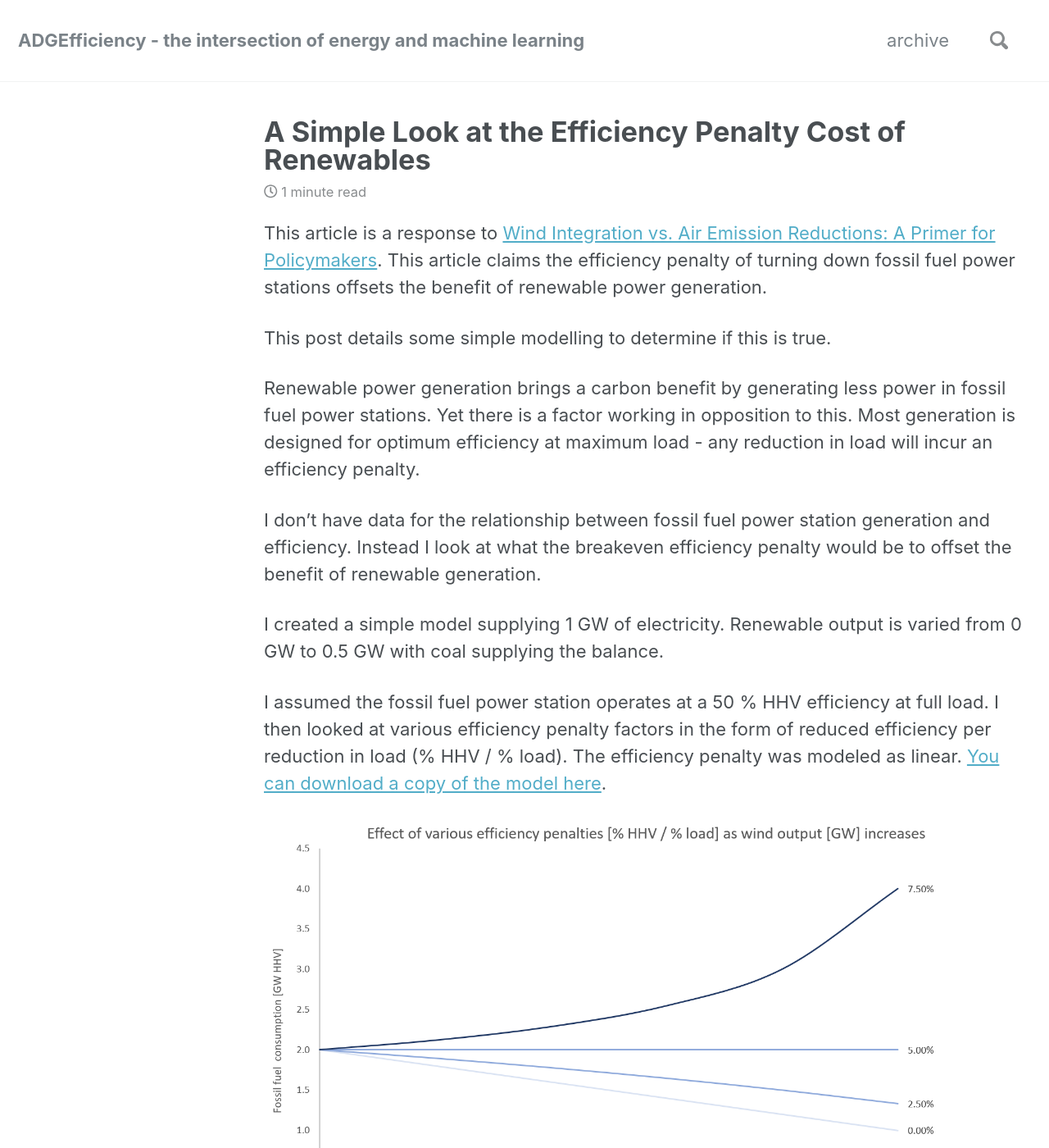
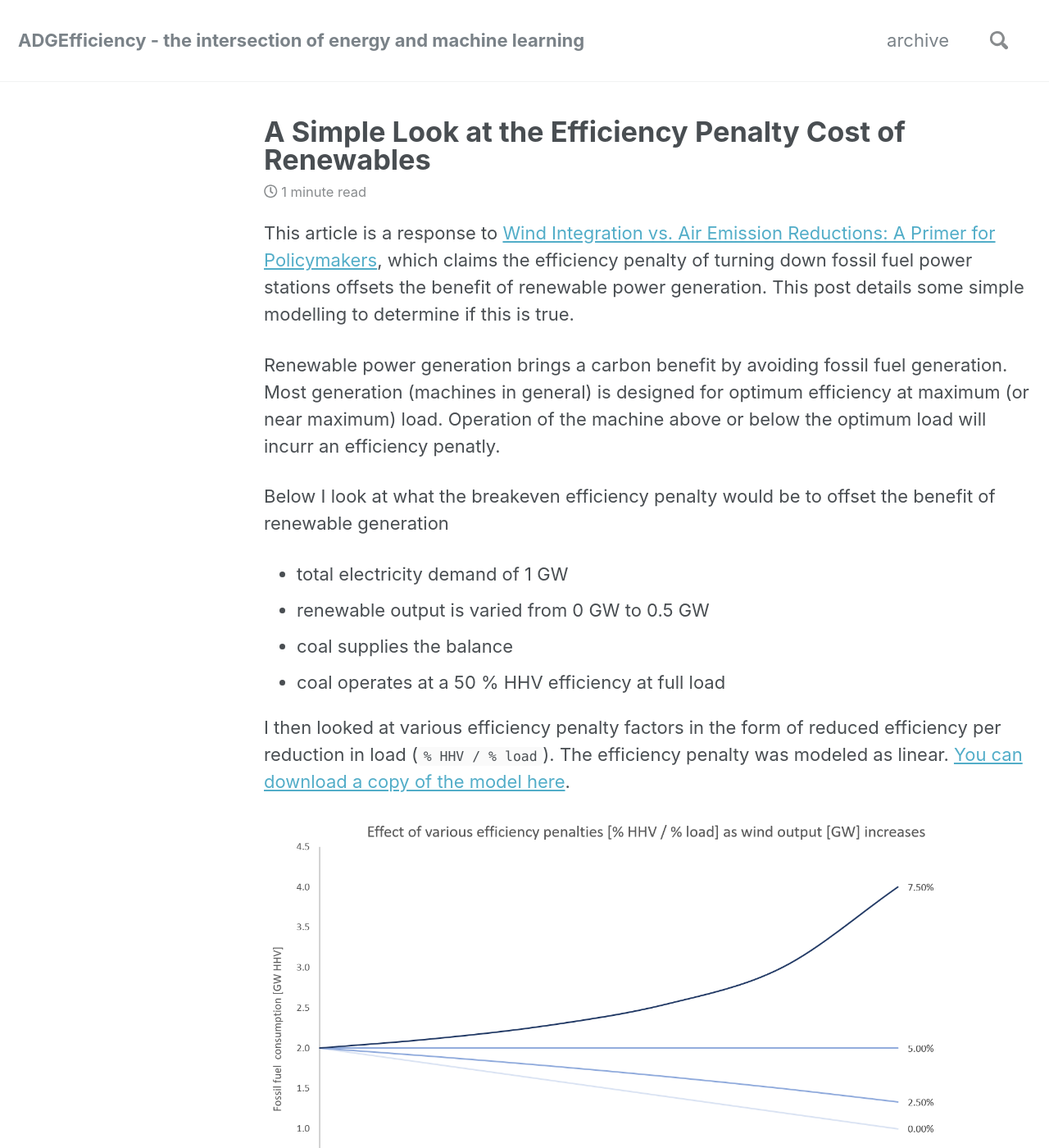
Before and after one commit to ADGEfficiency/adgefficiency.github.io, a Jekyll site: the page built from _posts/2017-01-30-a-simple-look-at-the-efficiency-penalty-cost-of-renewables.md, in a window 1280 px wide and 1400 px high. Shown: the whole window at 82% size. Built offline with Jekyll 4.4.1, drawn with Linux system fonts in a browser that asks for light colours; nearby versions of some CDN libraries; some of the changed text lies outside the part shown.

Commit message:
drafting effy penalty

```diff
--- a/_posts/2017-01-30-a-simple-look-at-the-efficiency-penalty-cost-of-renewables.md
+++ b/_posts/2017-01-30-a-simple-look-at-the-efficiency-penalty-cost-of-renewables.md
@@ -8,27 +8,29 @@ excerpt: Can a fossil fuel efficiency penalty offset the benefits of renewables?
 
 ---
 
-This article is a response to [Wind Integration vs. Air Emission Reductions: A Primer for Policymakers](https://www.masterresource.org/integrationfirming/wind-integration-and-emissions/).  This article claims the efficiency penalty of turning down fossil fuel power stations offsets the benefit of renewable power generation.
+This article is a response to [Wind Integration vs. Air Emission Reductions: A Primer for Policymakers](https://www.masterresource.org/integrationfirming/wind-integration-and-emissions/), which claims the efficiency penalty of turning down fossil fuel power stations offsets the benefit of renewable power generation.  This post details some simple modelling to determine if this is true.
 
-This post details some simple modelling to determine if this is true.
+Renewable power generation brings a carbon benefit by avoiding fossil fuel generation.  Most generation (machines in general) is designed for optimum efficiency at maximum (or near maximum) load.  Operation of the machine above or below the optimum load will incurr an efficiency penatly.
 
-Renewable power generation brings a carbon benefit by generating less power in fossil fuel power stations.  Yet there is a factor working in opposition to this. Most generation is designed for optimum efficiency at maximum load - any reduction in load will incur an efficiency penalty.
+Below I look at what the breakeven efficiency penalty would be to offset the benefit of renewable generation
+- total electricity demand of 1 GW
+- renewable output is varied from 0 GW to 0.5 GW
+- coal supplies the balance
+- coal operates at a 50 % HHV efficiency at full load
 
-I don’t have data for the relationship between fossil fuel power station generation and efficiency. Instead I look at what the breakeven efficiency penalty would be to offset the benefit of renewable generation.
-
-I created a simple model supplying 1 GW of electricity.  Renewable output is varied from 0 GW to 0.5 GW with coal supplying the balance.
-
-I assumed the fossil fuel power station operates at a 50 % HHV efficiency at full load.  I then looked at various efficiency penalty factors in the form of reduced efficiency per reduction in load (% HHV / % load).   The efficiency penalty was modeled as linear.  [You can download a copy of the model here](https://github.com/ADGEfficiency/adgefficiency.github.io/blob/master/assets/renewable_effy_penalty/coal-efficiency-penalty-2017-01-30.xlsx).
+I then looked at various efficiency penalty factors in the form of reduced efficiency per reduction in load (`% HHV / % load`).   The efficiency penalty was modeled as linear.  [You can download a copy of the model here](https://github.com/ADGEfficiency/adgefficiency.github.io/blob/master/assets/renewable_effy_penalty/coal-efficiency-penalty-2017-01-30.xlsx).
 
 ![Figure 1]({{ "/assets/renewable_effy_penalty/fig1.png"}})
 **Figure 1 – The effect of various assumed efficiency penalties on fossil fuel consumption**
 
-For this simple model 5 % HHV / % load is the break even.  If the efficiency really reduces at this rate then generating electricity from renewables is giving us no carbon benefit.
+For this simple model `5 % HHV / % load` is the break even.  If the efficiency really reduces at this rate then generating electricity from renewables is giving us no carbon benefit.
 
 The real question is what is the actual relationship between fossil fuel power station output and efficiency.   It’s likely to be non-linear.  I also expect it would not be as harsh as 5 % HHV/% load – so likely renewables are providing a carbon benefit.
 
 Is it is useful to know that this is a carbon penalty we could be paying somewhere on the system as renewables penetration increases.  This penalty will net off some of the maximum benefit that renewable generation could supply.
 
-However if we can actually start permanently shutting down fossil fuel power stations then this effect doesn’t occur - so lets turn them off completely.
+This comparision is between renewables and coal.  Because natural gas is cleaner than coal, a comparison with gas would be more in favour of renewables.  This is because a reduction in efficiency doesn't hurt as much.
+
+Permanently shutting down fossil fuel power stations means this effect doesn’t occur - so lets turn them off completely.
 
 Thanks for reading!
```
